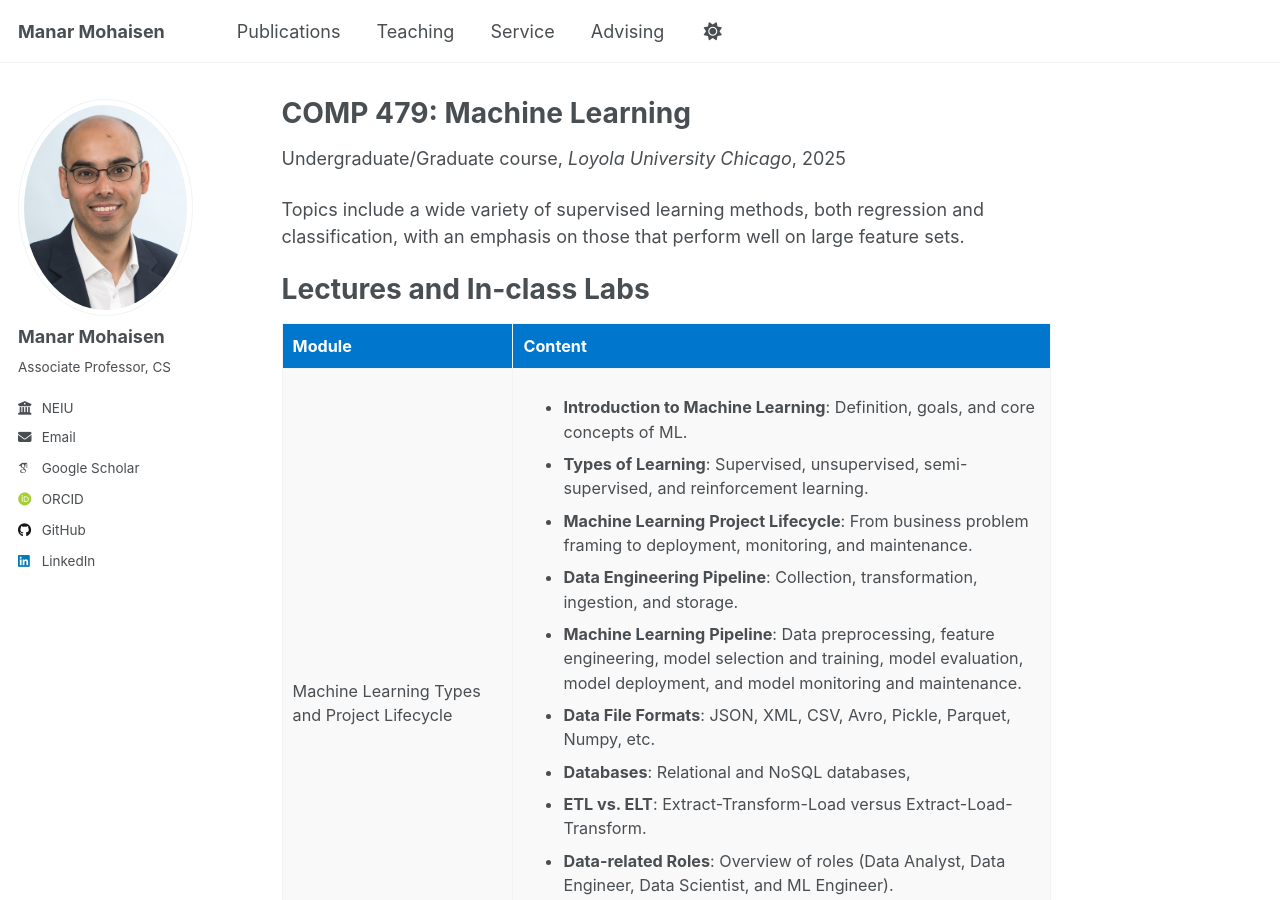
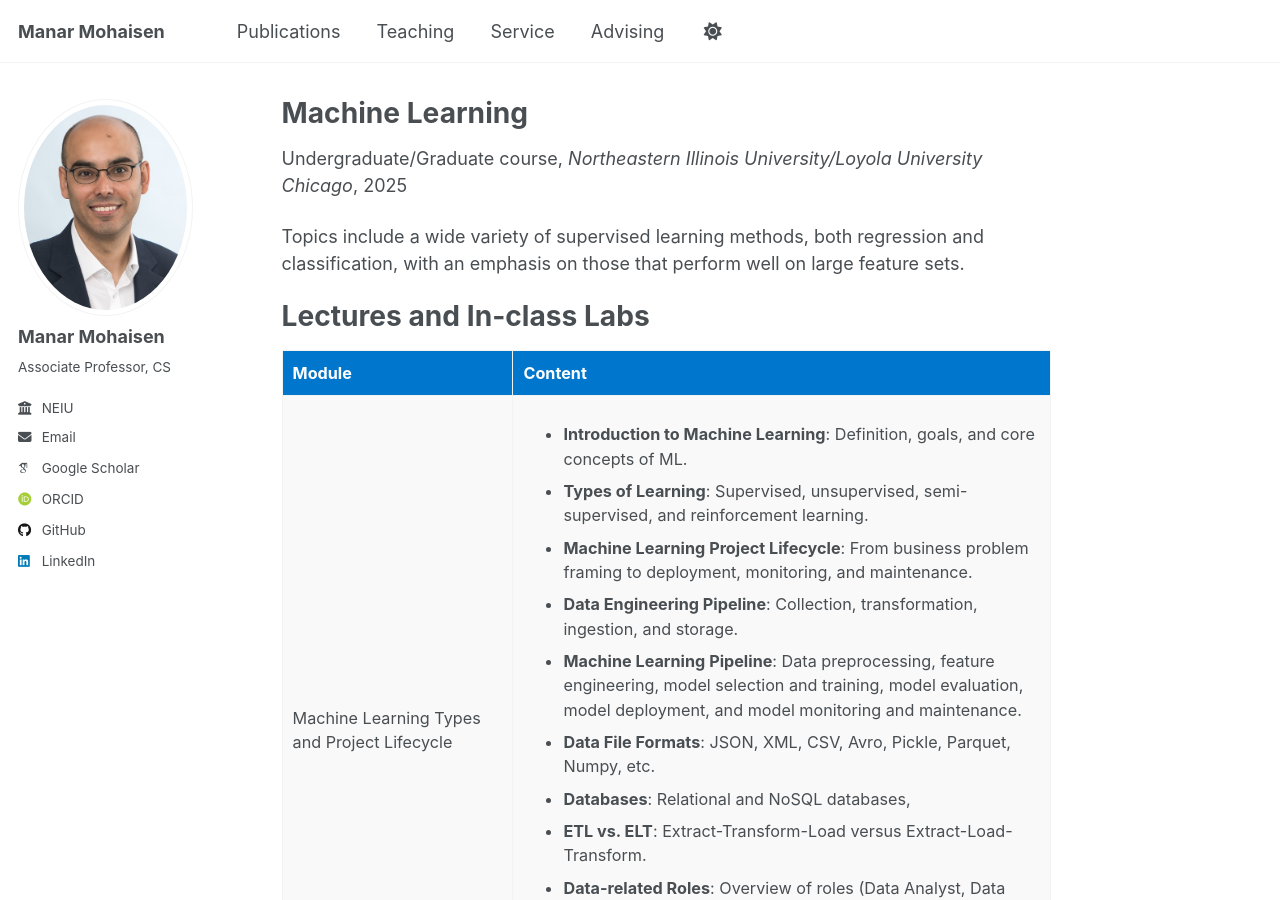
Before and after one commit to manarmohaisen/manarmohaisen.github.io, a Jekyll site: the page built from _teaching/comp479.md, in a window 1280 px wide and 900 px high. Built offline with Jekyll 4.4.1, drawn with Linux system fonts in a browser that asks for light colours; some web fonts are replaced; a script that is not in the unit is left out.

Commit message:
Update comp479.md

```diff
--- a/_teaching/comp479.md
+++ b/_teaching/comp479.md
@@ -1,10 +1,9 @@
 ---
-title: "COMP 479: Machine Learning"
+title: "Machine Learning"
 collection: teaching
 type: "Undergraduate/Graduate course"
 permalink: /teaching/comp479
-venue: "Northeastern Illinois University"
-venue: "Loyola University Chicago"
+venue: "Northeastern Illinois University/Loyola University Chicago"
 date: 2025-01-01
 location: "Chicago, Illinois, United States"
 ---
```
